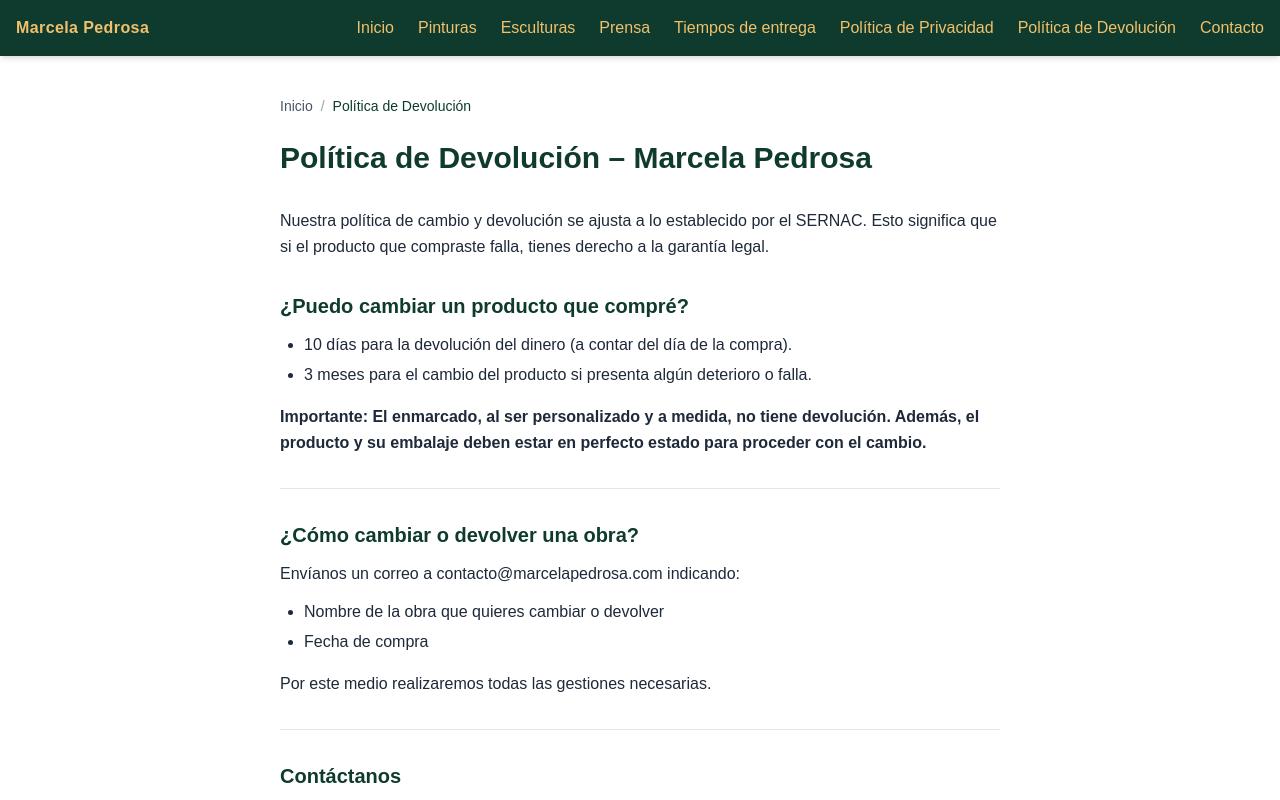
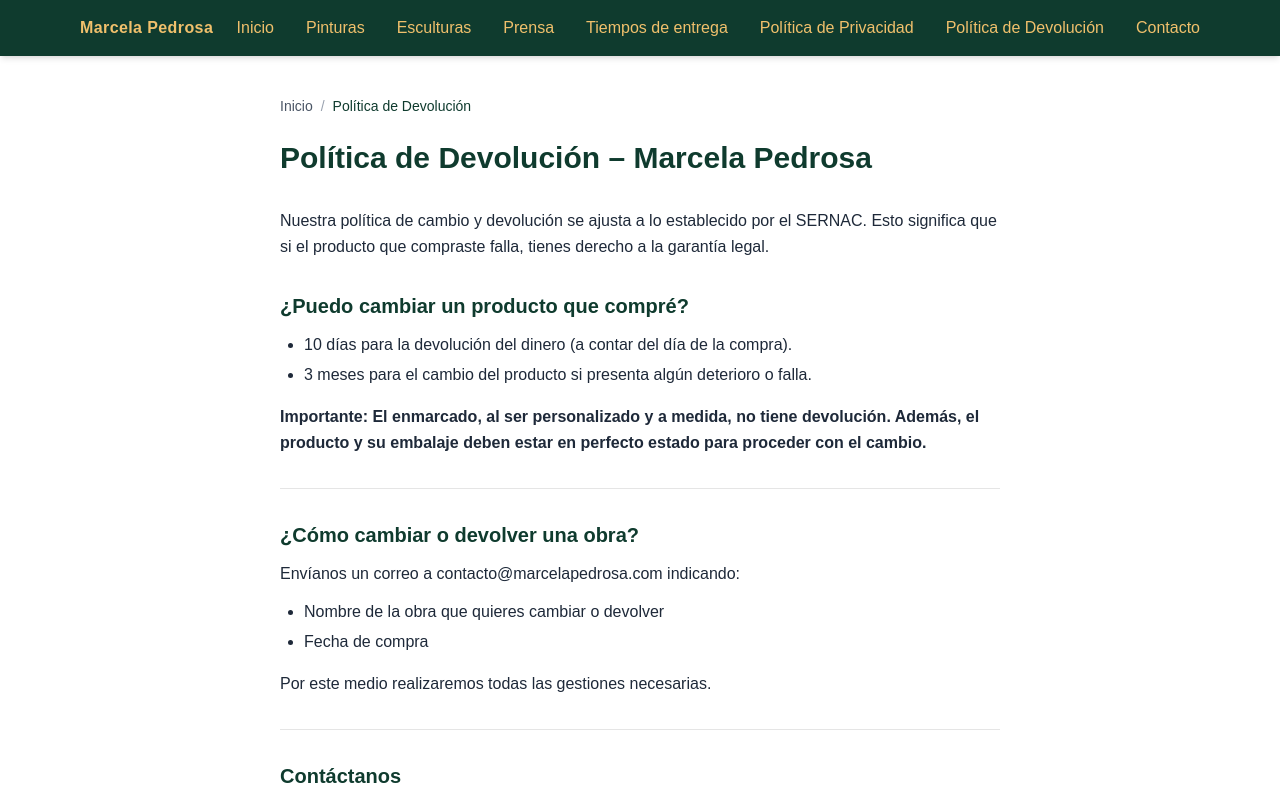
Before and after one commit to gpedrosad/mapra2, a Next.js app: page /devoluciones in a window 1280 px wide. Shown: the top 800 px of the page. Built offline with nearby package versions, Linux system fonts and the light colour scheme.

Commit message:
cambios de menu

```diff
--- a/src/app/components/HamburgerMenu.tsx
+++ b/src/app/components/HamburgerMenu.tsx
@@ -8,7 +8,7 @@
 const NAV_ITEMS: NavItem[] = [
   { label: "Inicio", href: "/" },
   { label: "Pinturas", href: "/pinturas" },
-  { label: "Esculturas", href: "/esculturas" }, // ajusta si usas anchor
+  { label: "Esculturas", href: "/esculturas" },
   { label: "Prensa", href: "/prensa" },
   { label: "Tiempos de entrega", href: "/tiempos-de-entrega" },
   { label: "Política de Privacidad", href: "/privacidad" },
@@ -19,24 +19,20 @@
 export default function HamburgerMenu({ className }: { className?: string }) {
   const [isOpen, setIsOpen] = useState(false);
   const firstLinkRef = useRef<HTMLAnchorElement | null>(null);
-
-  // estado auxiliar (si te sirve más adelante)
   const [isAuthenticated, setIsAuthenticated] = useState(false);
 
   useEffect(() => {
-    // ejemplo similar al tuyo; déjalo o bórralo si no usas auth
     const user = localStorage.getItem("user");
     if (user) setIsAuthenticated(true);
   }, []);
 
   const toggleMenu = () => setIsOpen((v) => !v);
 
-  // Cerrar con ESC + enfocar primer link
+  // Cerrar con ESC + enfocar primer link + bloquear scroll al abrir
   useEffect(() => {
     if (!isOpen) return;
     const onKey = (e: KeyboardEvent) => e.key === "Escape" && setIsOpen(false);
     window.addEventListener("keydown", onKey);
-    // enfoque inicial y bloqueo de scroll
     document.body.style.overflow = "hidden";
     const t = setTimeout(() => firstLinkRef.current?.focus(), 20);
     return () => {
@@ -49,12 +45,12 @@
   return (
     <header
       className={[
-        "sticky top-0 z-50 flex items-center justify-between p-4",
-        "bg-[#0F3B2E] text-[#F0C06C] shadow-md",
+        "sticky top-0 z-50 bg-[#0F3B2E] text-[#F0C06C] shadow-md",
         className || "",
       ].join(" ")}
     >
-      {/* Marca simple */}
+      <div className="mx-auto w-full max-w-6xl px-4 py-4 flex items-center justify-between">
+        {/* Marca */}
         <div className="flex items-center">
           <Link
             href="/"
@@ -64,10 +60,10 @@
           </Link>
         </div>
 
-      {/* Botón hamburguesa (mobile) */}
+        {/* Botón hamburguesa: visible hasta LG */}
         <button
           onClick={toggleMenu}
-        className="sm:hidden focus:outline-none"
+          className="lg:hidden focus:outline-none"
           aria-label={isOpen ? "Cerrar menú" : "Abrir menú"}
           aria-expanded={isOpen}
           aria-controls="mobile-menu"
@@ -79,63 +75,42 @@
             viewBox="0 0 24 24"
           >
             {!isOpen ? (
-            // ícono hamburguesa
-            <path
-              strokeLinecap="round"
-              strokeLinejoin="round"
-              strokeWidth="2"
-              d="M4 6h16M4 12h16M4 18h16"
-            />
+              <path strokeLinecap="round" strokeLinejoin="round" strokeWidth="2" d="M4 6h16M4 12h16M4 18h16" />
             ) : (
-            // ícono cerrar
-            <path
-              strokeLinecap="round"
-              strokeLinejoin="round"
-              strokeWidth="2"
-              d="M6 18L18 6M6 6l12 12"
-            />
+              <path strokeLinecap="round" strokeLinejoin="round" strokeWidth="2" d="M6 18L18 6M6 6l12 12" />
             )}
           </svg>
         </button>
 
-      {/* Menú de navegación para pantallas grandes */}
-      <nav className="hidden sm:flex space-x-6">
+        {/* Nav horizontal: sólo en LG y superior */}
+        <nav className="hidden lg:flex items-center gap-6 xl:gap-8">
           {NAV_ITEMS.map((item) => (
             <Link
               key={item.href}
               href={item.href}
-            className="hover:text-white transition-colors"
+              className="hover:text-white transition-colors whitespace-nowrap"
             >
               {item.label}
             </Link>
           ))}
         </nav>
+      </div>
 
-      {/* FULLSCREEN: menú desplegable para pantallas pequeñas */}
+      {/* Overlay móvil/tablet: visible en < LG */}
       <div
         id="mobile-menu"
         className={`fixed inset-0 bg-[#0F3B2E] text-[#F0C06C] flex flex-col items-center justify-center space-y-8 transform ${
           isOpen ? "translate-x-0" : "translate-x-full"
-        } transition-transform duration-300 ease-in-out sm:hidden z-50`}
+        } transition-transform duration-300 ease-in-out lg:hidden z-50`}
+        aria-hidden={!isOpen}
       >
         <button
           onClick={toggleMenu}
           className="absolute top-4 right-4 focus:outline-none"
           aria-label="Cerrar menú"
         >
-          <svg
-            className="w-6 h-6"
-            fill="none"
-            stroke="currentColor"
-            viewBox="0 0 24 24"
-          >
-            {/* X */}
-            <path
-              strokeLinecap="round"
-              strokeLinejoin="round"
-              strokeWidth="2"
-              d="M6 18L18 6M6 6l12 12"
-            />
+          <svg className="w-6 h-6" fill="none" stroke="currentColor" viewBox="0 0 24 24">
+            <path strokeLinecap="round" strokeLinejoin="round" strokeWidth="2" d="M6 18L18 6M6 6l12 12" />
           </svg>
         </button>
 
```
Lines whose indentation alone changed are shown as unchanged.
